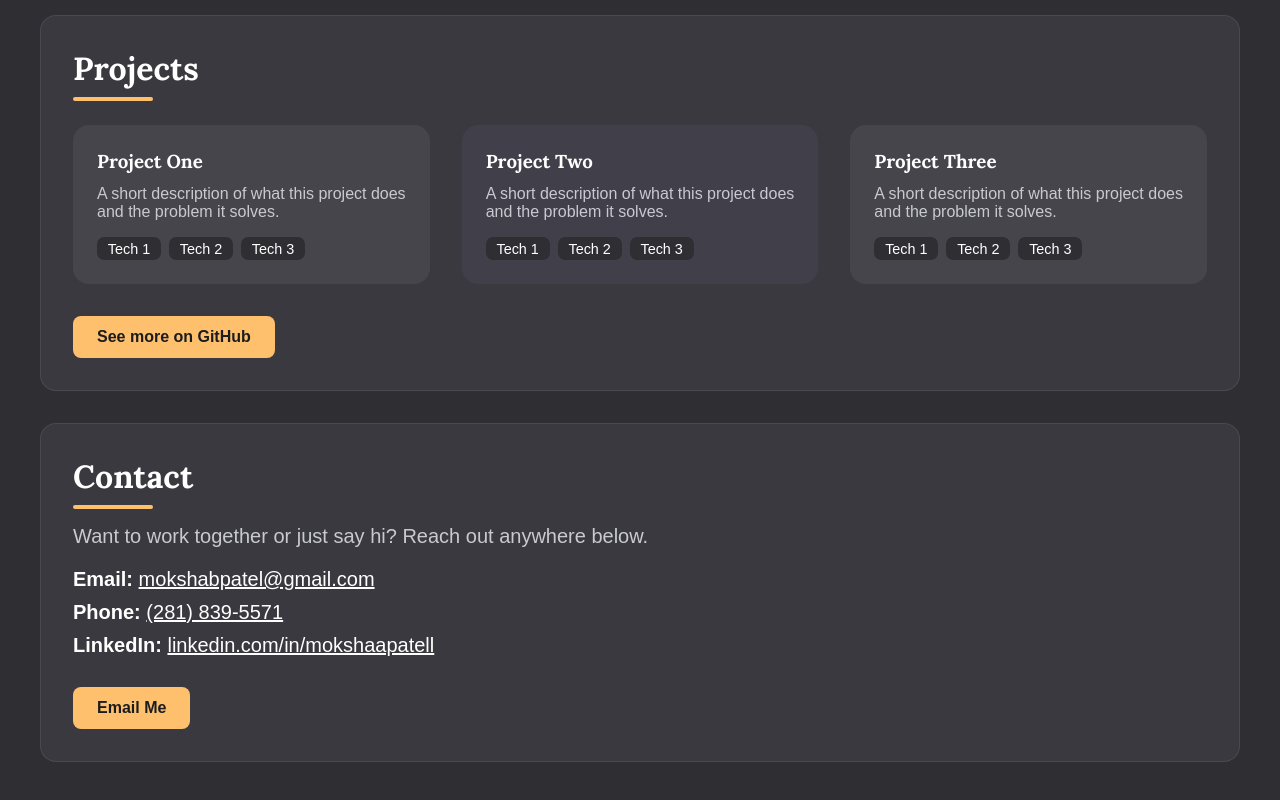
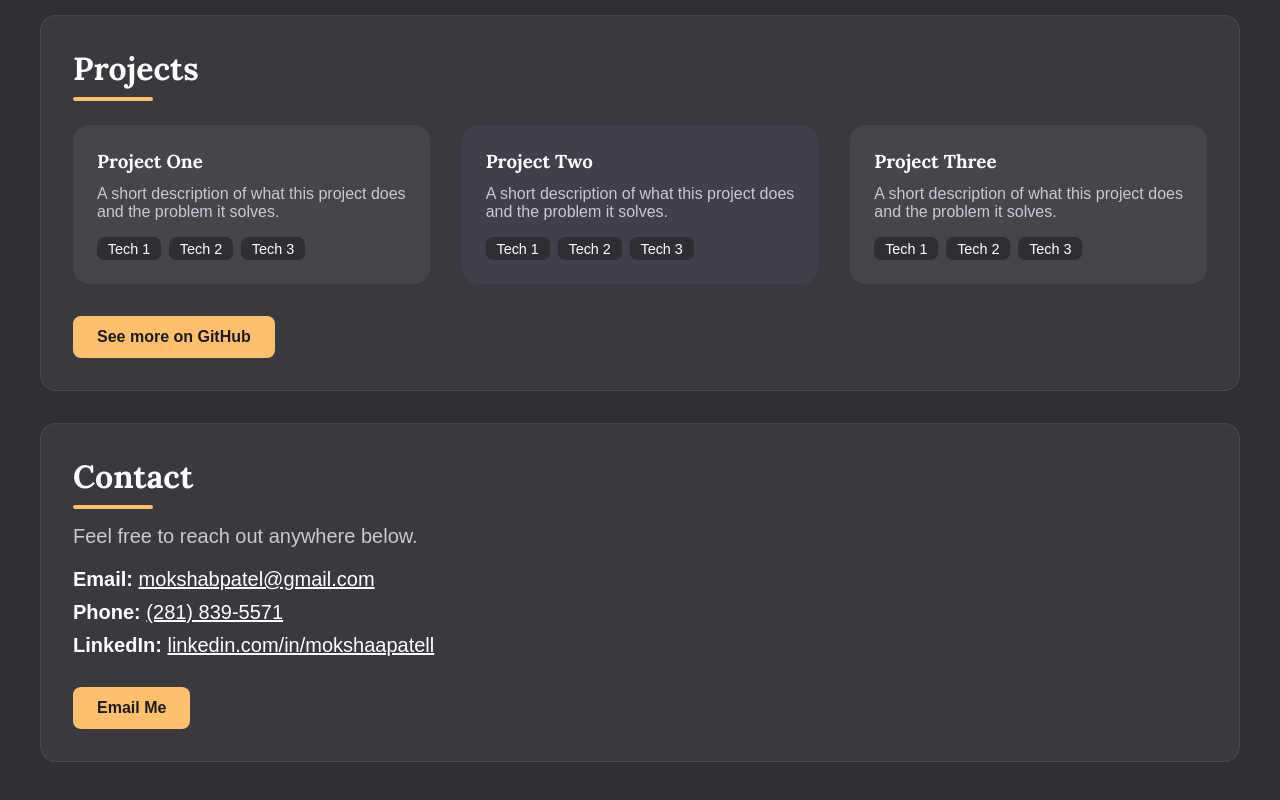
Before and after one commit to moksha515/personal-website, a plain HTML site: page index.html in a window 1280 px wide. Shown: the part 1010-1810 px from the top of the page. Drawn offline with Linux system fonts and the light colour scheme; a web font is replaced by a local one.

Commit message:
committing changes

```diff
--- a/index.html
+++ b/index.html
@@ -91,7 +91,7 @@
     <section id="contact">
         <div class="text-container contact-text">
             <h2>Contact</h2>
-            <p>Want to work together or just say hi? Reach out anywhere below.</p>
+            <p>Feel free to reach out anywhere below.</p>
             <ul class="contact-list">
                 <li><strong>Email:</strong> <a href="mailto:mokshabpatel@gmail.com">mokshabpatel@gmail.com</a></li>
                 <li><strong>Phone:</strong> <a href="tel:+12818395571">(281) 839-5571</a></li>
```
